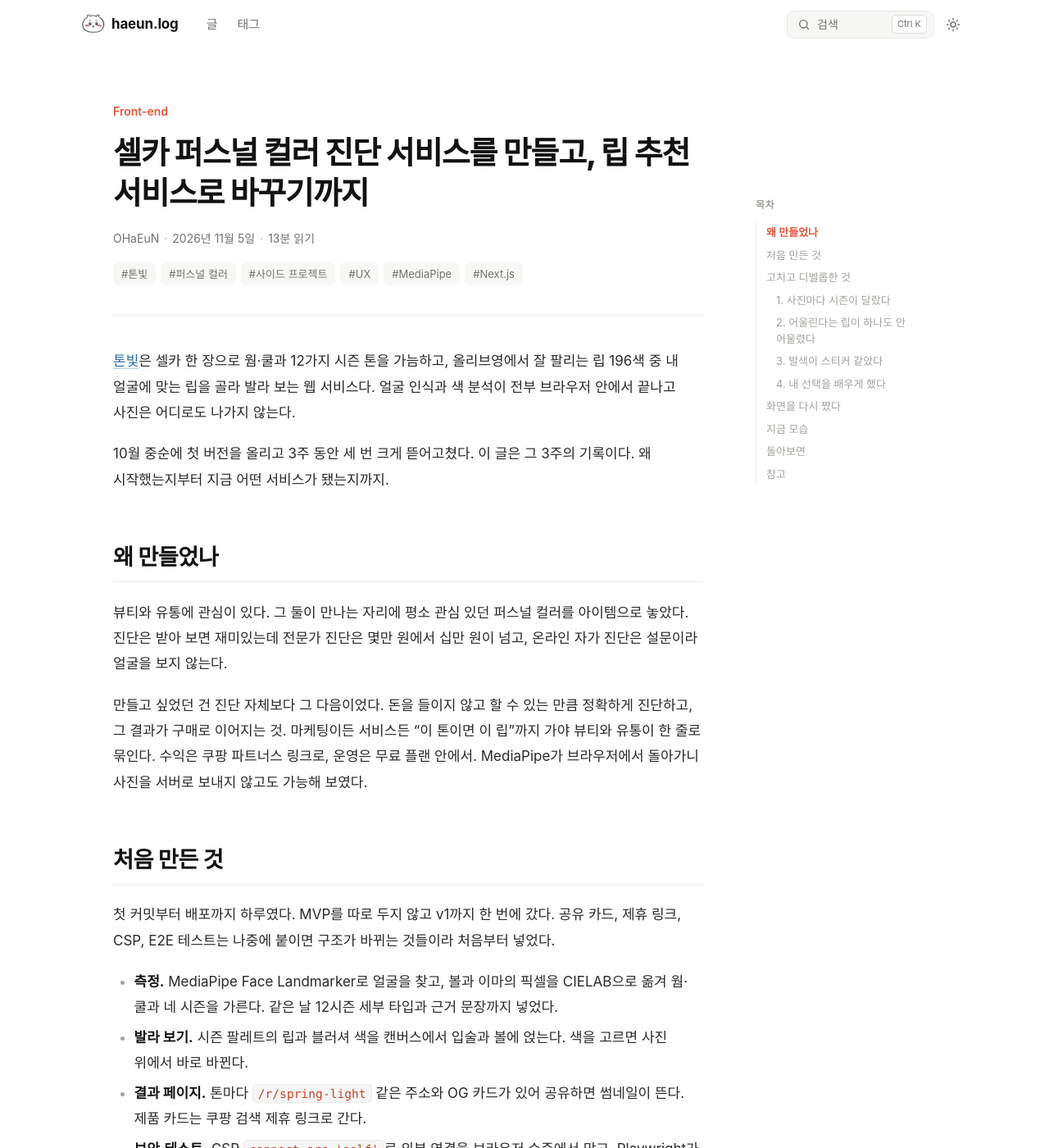
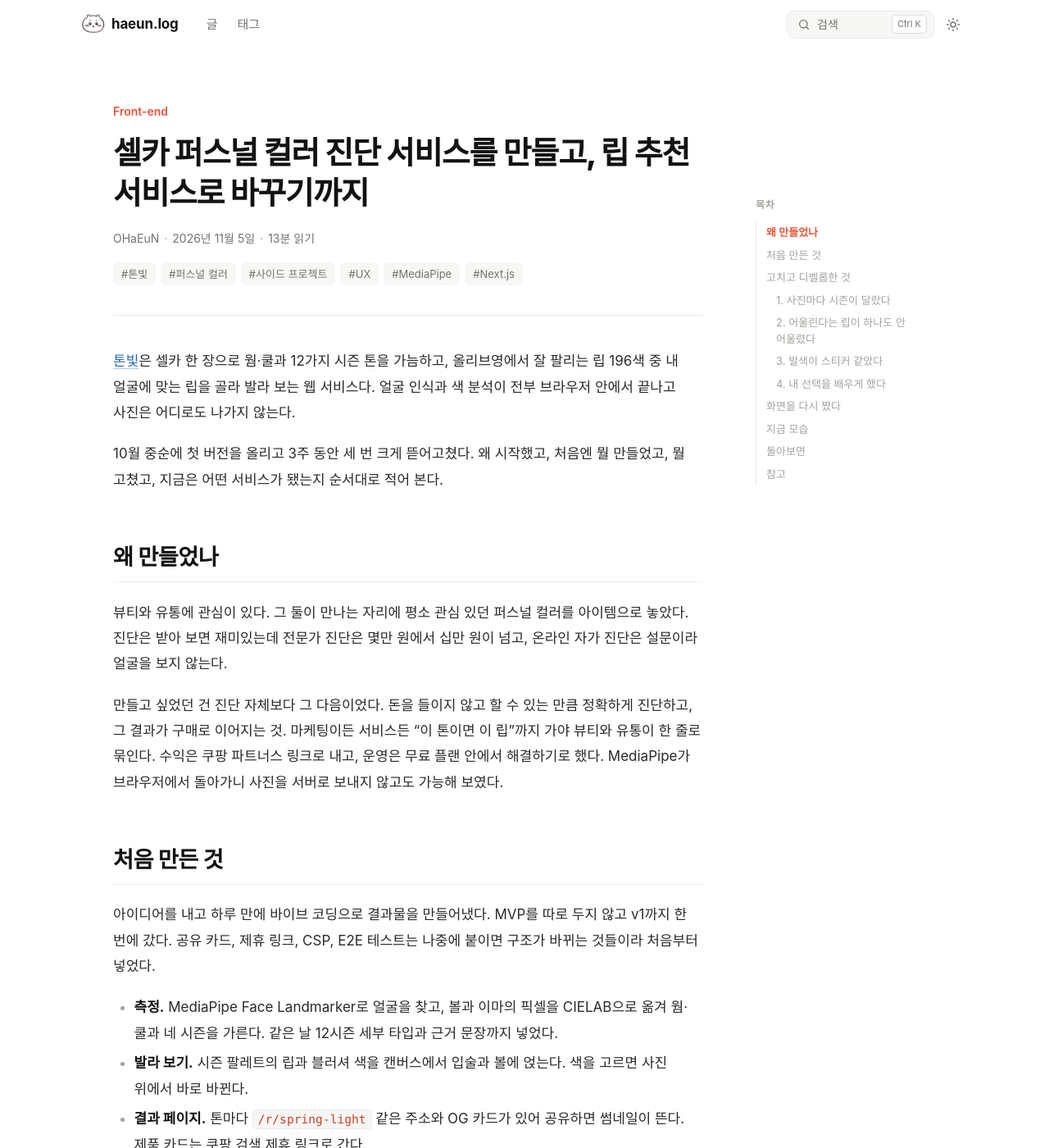
Before and after one commit to OHaEuN/OHaEuN, a Jekyll site: the page built from _posts/2026-11-04-31.md, in a window 1280 px wide and 1400 px high. Shown: the whole window at 82% size. Built offline with Jekyll 4.4.1, drawn with Linux system fonts in a browser that asks for light colours; nearby versions of some CDN libraries; some web fonts are replaced; some of the changed text lies outside the part shown.

Commit message:
Post 31: say it was built in a day of vibe coding, loosen a few clipped sentences

```diff
--- a/_posts/2026-11-04-31.md
+++ b/_posts/2026-11-04-31.md
@@ -12,17 +12,17 @@ description: "셀카 한 장으로 퍼스널 컬러를 가늠하는 서비스를
 
 [톤빛](https://tonebit.vercel.app)은 셀카 한 장으로 웜·쿨과 12가지 시즌 톤을 가늠하고, 올리브영에서 잘 팔리는 립 196색 중 내 얼굴에 맞는 립을 골라 발라 보는 웹 서비스다. 얼굴 인식과 색 분석이 전부 브라우저 안에서 끝나고 사진은 어디로도 나가지 않는다.
 
-10월 중순에 첫 버전을 올리고 3주 동안 세 번 크게 뜯어고쳤다. 이 글은 그 3주의 기록이다. 왜 시작했는지부터 지금 어떤 서비스가 됐는지까지.
+10월 중순에 첫 버전을 올리고 3주 동안 세 번 크게 뜯어고쳤다. 왜 시작했고, 처음엔 뭘 만들었고, 뭘 고쳤고, 지금은 어떤 서비스가 됐는지 순서대로 적어 본다.
 
 ## 왜 만들었나
 
 뷰티와 유통에 관심이 있다. 그 둘이 만나는 자리에 평소 관심 있던 퍼스널 컬러를 아이템으로 놓았다. 진단은 받아 보면 재미있는데 전문가 진단은 몇만 원에서 십만 원이 넘고, 온라인 자가 진단은 설문이라 얼굴을 보지 않는다.
 
-만들고 싶었던 건 진단 자체보다 그 다음이었다. 돈을 들이지 않고 할 수 있는 만큼 정확하게 진단하고, 그 결과가 구매로 이어지는 것. 마케팅이든 서비스든 "이 톤이면 이 립"까지 가야 뷰티와 유통이 한 줄로 묶인다. 수익은 쿠팡 파트너스 링크로, 운영은 무료 플랜 안에서. MediaPipe가 브라우저에서 돌아가니 사진을 서버로 보내지 않고도 가능해 보였다.
+만들고 싶었던 건 진단 자체보다 그 다음이었다. 돈을 들이지 않고 할 수 있는 만큼 정확하게 진단하고, 그 결과가 구매로 이어지는 것. 마케팅이든 서비스든 "이 톤이면 이 립"까지 가야 뷰티와 유통이 한 줄로 묶인다. 수익은 쿠팡 파트너스 링크로 내고, 운영은 무료 플랜 안에서 해결하기로 했다. MediaPipe가 브라우저에서 돌아가니 사진을 서버로 보내지 않고도 가능해 보였다.
 
 ## 처음 만든 것
 
-첫 커밋부터 배포까지 하루였다. MVP를 따로 두지 않고 v1까지 한 번에 갔다. 공유 카드, 제휴 링크, CSP, E2E 테스트는 나중에 붙이면 구조가 바뀌는 것들이라 처음부터 넣었다.
+아이디어를 내고 하루 만에 바이브 코딩으로 결과물을 만들어냈다. MVP를 따로 두지 않고 v1까지 한 번에 갔다. 공유 카드, 제휴 링크, CSP, E2E 테스트는 나중에 붙이면 구조가 바뀌는 것들이라 처음부터 넣었다.
 
 - **측정.** MediaPipe Face Landmarker로 얼굴을 찾고, 볼과 이마의 픽셀을 CIELAB으로 옮겨 웜·쿨과 네 시즌을 가른다. 같은 날 12시즌 세부 타입과 근거 문장까지 넣었다.
 - **발라 보기.** 시즌 팔레트의 립과 블러셔 색을 캔버스에서 입술과 볼에 얹는다. 색을 고르면 사진 위에서 바로 바뀐다.
@@ -45,7 +45,7 @@ description: "셀카 한 장으로 퍼스널 컬러를 가늠하는 서비스를
 
 그러고 나서 논문을 뒤졌다. 셀카 한 장으로 네 시즌을 가르는 공개 최고치는 CNN이든 XGBoost든 52~56%에서 멈추고, 12시즌은 약 32%다. 한국 측색 연구에서 전문가가 웜·쿨로 나눈 집단의 볼 색상각 차이는 1~2°로 표본 편차보다 작았다. 방법이 달라도 같은 숫자에서 멈추는 건 정답 라벨 자체가 흔들린다는 뜻이다. 여기에 폰 카메라가 얼굴을 인식해 화이트밸런스를 피부 중심으로 맞추니, 재려는 언더톤을 카메라가 먼저 지운다.
 
-여기서 선택을 했다. 55%짜리 판정을 "진단"으로 내놓지 않는다. 시즌별 확률과 다음 후보를 같이 보여 주고, 왜 그렇게 봤는지 문장으로 풀고, 마지막 판정은 사용자의 눈에 맡긴다. 두 색을 번갈아 발라 보고 고르는 셀프 비교가 여기서 나왔다. 전문가 진단을 받아 본 이용자가 알려 주면 측정값과 함께 저장하고 매주 교차검증으로 기준값을 다시 찾는 루프도 이때 만들었다.
+여기서 방향을 정했다. 55%짜리 판정을 "진단"이라고 내놓지 않기로 했다. 시즌별 확률과 다음 후보를 같이 보여 주고, 왜 그렇게 봤는지 문장으로 풀고, 마지막 판정은 사용자의 눈에 맡긴다. 두 색을 번갈아 발라 보고 고르는 셀프 비교가 여기서 나왔다. 전문가 진단을 받아 본 이용자가 알려 주면 측정값과 함께 저장하고 매주 교차검증으로 기준값을 다시 찾는 루프도 이때 만들었다.
 
 ### 2. 어울린다는 립이 하나도 안 어울렸다
 
@@ -89,7 +89,7 @@ description: "셀카 한 장으로 퍼스널 컬러를 가늠하는 서비스를
 
 ![내 톤, 둘 중 고르기, 내 립 화면](/assets/posts/31/flow.jpg)
 
-구현에서 신경 쓴 것들이다.
+구현하면서 신경 쓴 부분은 이렇다.
 
 - **뒤로 가기는 브라우저 히스토리.** 단계가 바뀔 때 `pushState`를 쌓고 `popstate`로 되돌린다. 폰에서 뒤로 스와이프하면 이전 단계로 간다. 상태는 Zustand의 `step` 하나이고, 화면은 그걸 보고 `switch`로 고른다.
 - **폰에서는 사진을 숨긴다.** 질문 화면에서는 사진이 필요 없으니 숨기고, 내 톤 화면에서는 작게, 발라 보기에서는 위에 고정한다. 진행 막대와 다음 버튼은 아래에 고정해 엄지로 닿는다.
```
